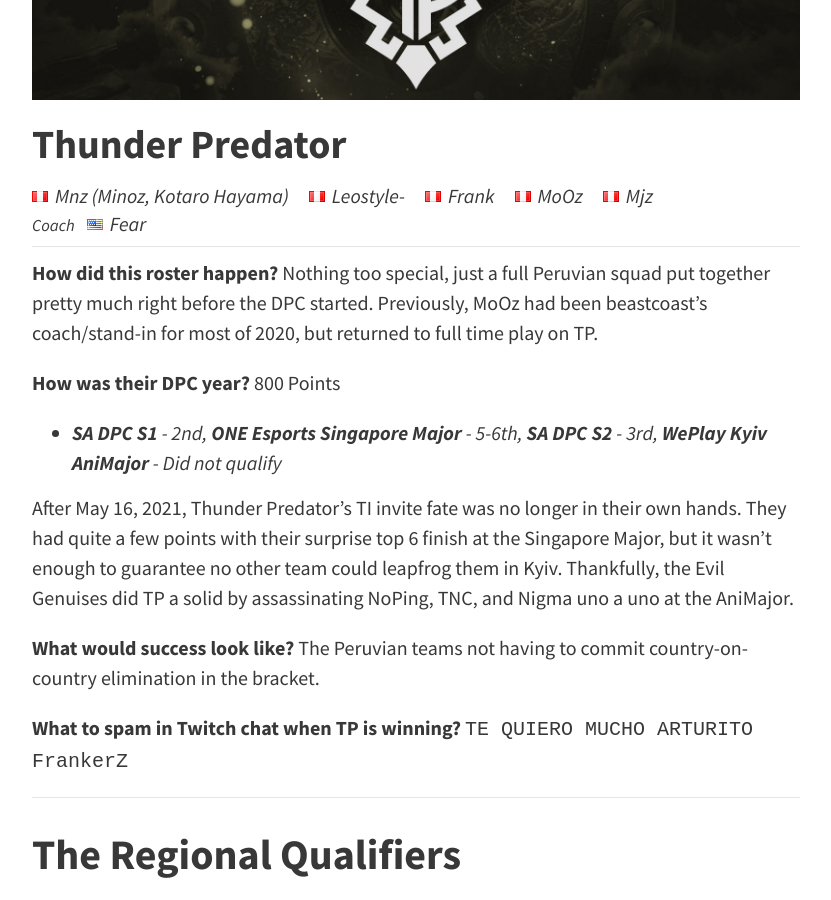
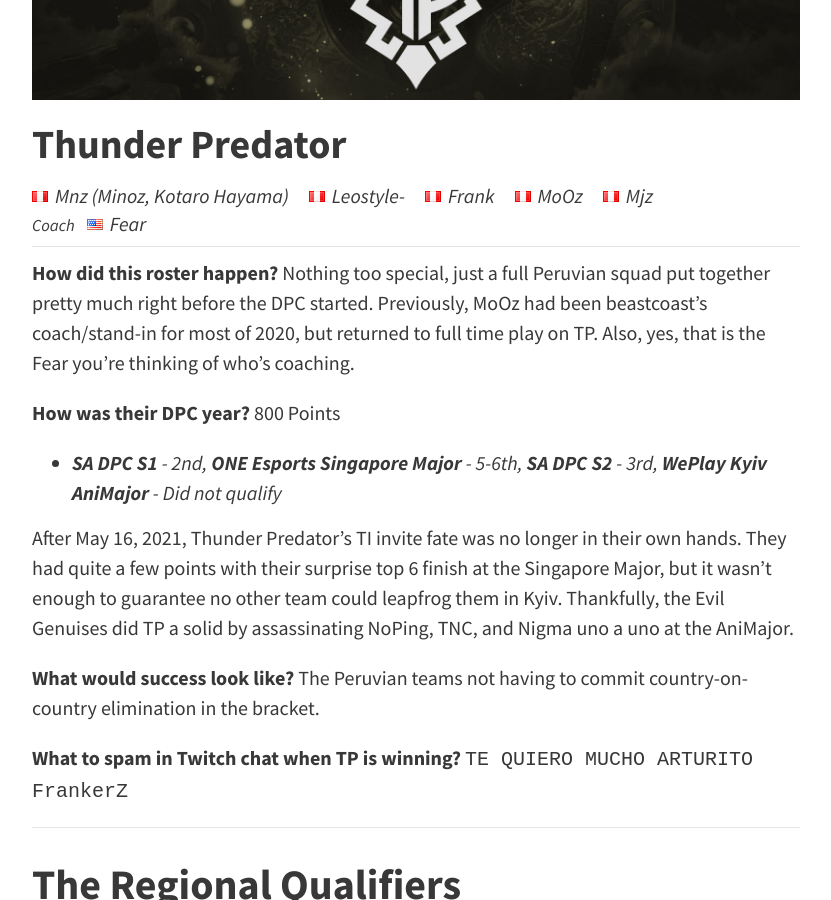
Before and after one commit to tsunami643/blog, a Jekyll site: the page built from _posts/2021-10-06-ti10-team-guide.md, in a window 1280 px wide and 900 px high, scrolled down 14422 px. Shown: the whole window, without its empty margins (224-1055 px from the left). Built offline with Jekyll 4.4.1, drawn with Linux system fonts in a browser that asks for light colours; nearby versions of some CDN libraries; comment, search, counter and statistics services are not loaded.

Commit message:
Update 2021-10-06-ti10-team-guide.md

```diff
--- a/_posts/2021-10-06-ti10-team-guide.md
+++ b/_posts/2021-10-06-ti10-team-guide.md
@@ -501,7 +501,7 @@ Me getting a beastcoast hoodie. Give me a beastcoast hoodie.
 </table>
 <hr style="margin: 0.5em 0;">
 
-**How did this roster happen?** Nothing too special, just a full Peruvian squad put together pretty much right before the DPC started. Previously, MoOz had been beastcoast's coach/stand-in for most of 2020, but returned to full time play on TP.
+**How did this roster happen?** Nothing too special, just a full Peruvian squad put together pretty much right before the DPC started. Previously, MoOz had been beastcoast's coach/stand-in for most of 2020, but returned to full time play on TP. Also, yes, that is the Fear you're thinking of who's coaching.
 
 **How was their DPC year?** 800 Points
 
```
